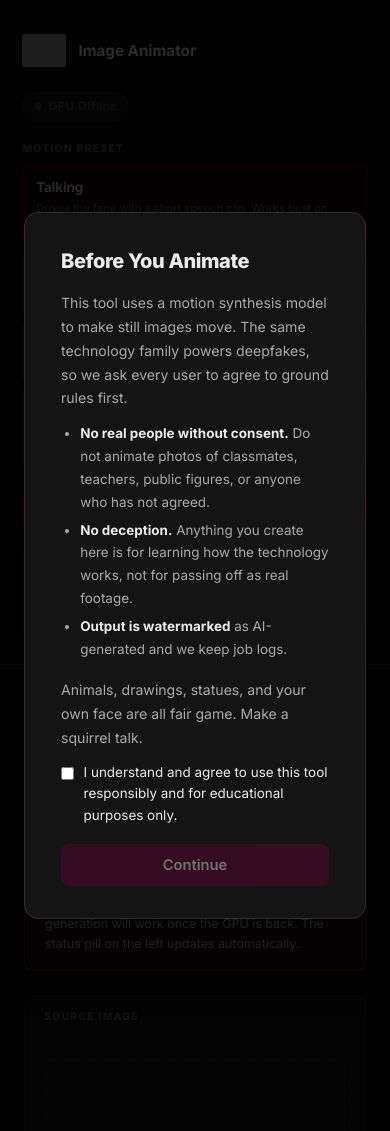
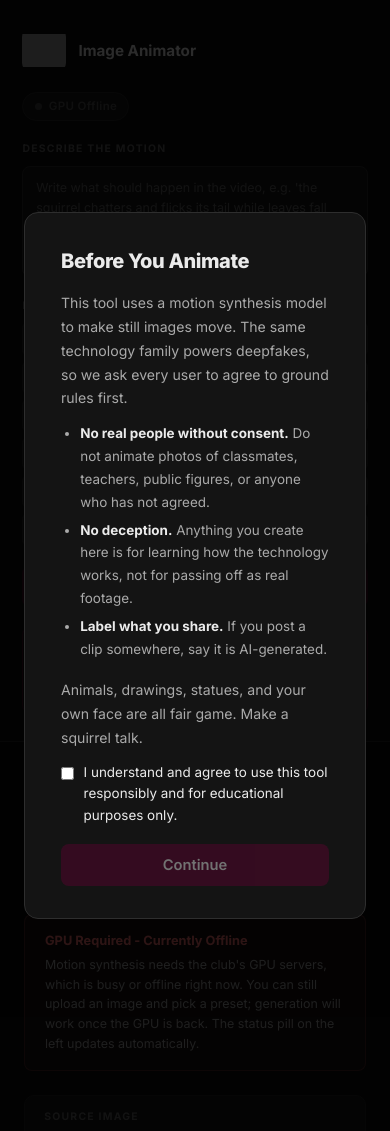
Before and after one commit to vgutgutia/image-animator, a Flask app: page / in a window 390 px wide. Run offline with Flask 3, Linux system fonts and the light colour scheme; grey boxes are pictures that could not be loaded.

Commit message:
GPU generation, feature upgrades, mobile support, copy scrub
Co-Authored-By: Claude Fable 5 <noreply@anthropic.com>

```diff
--- a/app.py
+++ b/app.py
@@ -1,9 +1,9 @@
 """
 Image Animator (educational)
-Brings a still image to life with a chosen motion preset using a
-first-order motion model running on the club's RTX 5080 worker.
-Built to teach how image-to-video synthesis works and why media
-literacy matters; the ethics gate in the UI is mandatory.
+Brings a still image to life from a text prompt using the LTX-Video
+image-to-video diffusion model running on the club's GPU servers.
+Built to teach how video synthesis works and why media literacy
+matters; the ethics gate in the UI is mandatory.
 """
 from flask import Flask, render_template, request, jsonify
 import requests as http
@@ -13,24 +13,26 @@ app.config["MAX_CONTENT_LENGTH"] = 12 * 1024 * 1024
 
 NECRON          = "http://100.72.210.90:15100"
 CONNECT_TIMEOUT = 4
-READ_TIMEOUT    = 300
+READ_TIMEOUT    = 420
 
-MOTIONS = [
-    {"id": "talk",  "name": "Talking",     "desc": "Drives the face with a short speech clip. Works best on front-facing portraits."},
-    {"id": "nod",   "name": "Nod and Look","desc": "Subtle head motion: a nod, a glance left and right."},
-    {"id": "smile", "name": "Smile",       "desc": "Animates a neutral expression into a smile and back."},
-    {"id": "pan",   "name": "Cinematic Pan","desc": "Classic documentary zoom and pan. Works on any image, not just faces."},
+PROMPT_IDEAS = [
+    "The squirrel turns its head and chatters, tail flicking",
+    "Gentle wind moves through the trees as clouds drift by",
+    "The statue slowly turns to look at the camera",
+    "Waves roll onto the beach in slow motion",
+    "The cat blinks and yawns, then settles back to sleep",
+    "Snow begins to fall softly over the scene",
 ]
 
 
 @app.route("/")
 def index():
-    return render_template("index.html", motions=MOTIONS)
+    return render_template("index.html", ideas=PROMPT_IDEAS)
 
 
 @app.route("/api/status")
 def status():
-    """Whether the GPU worker is reachable and advertises the animate task."""
+    """Whether the GPU worker is reachable."""
     try:
         r = http.get(f"{NECRON}/status", timeout=(CONNECT_TIMEOUT, 6))
         return jsonify({"available": r.ok})
@@ -42,9 +44,11 @@ def status():
 def animate():
     if "image" not in request.files:
         return jsonify({"error": "No image provided"}), 400
-    motion = request.form.get("motion", "pan")
-    if motion not in {m["id"] for m in MOTIONS}:
-        return jsonify({"error": "Unknown motion preset"}), 400
+    prompt = (request.form.get("prompt") or "").strip()
+    if not prompt:
+        return jsonify({"error": "Describe the motion you want first."}), 400
+    if len(prompt) > 400:
+        return jsonify({"error": "Prompt too long (max 400 characters)."}), 400
 
     file = request.files["image"]
     raw  = file.read()
@@ -52,14 +56,14 @@ def animate():
         resp = http.post(
             f"{NECRON}/animate",
             files={"image": (file.filename, raw, file.content_type)},
-            data={"motion": motion},
+            data={"prompt": prompt},
             timeout=(CONNECT_TIMEOUT, READ_TIMEOUT),
         )
         return (resp.content, resp.status_code,
                 {"Content-Type": resp.headers.get("Content-Type", "application/json")})
     except http.exceptions.RequestException:
         return jsonify({
-            "error": "The GPU worker is offline. Animation requires the club's RTX 5080 machine.",
+            "error": "The club's GPU servers are offline right now. Try again later.",
             "gpu_offline": True,
         }), 503
 
--- a/templates/index.html
+++ b/templates/index.html
@@ -28,6 +28,16 @@
     .gpu-status-pill .gt.busy{color:#fbbf24}
     @keyframes gpuGlow{0%,100%{opacity:1}50%{opacity:.35}}
 
+    .prompt-input{width:100%;background:var(--surface-2);border:1px solid var(--border-l);border-radius:8px;padding:.7rem .8rem;font-size:.85rem;font-family:inherit;color:var(--text);resize:vertical;outline:none;line-height:1.6;transition:border-color .15s}
+    .prompt-input:focus{border-color:var(--accent)}
+    .prompt-input::placeholder{color:var(--muted);font-size:.78rem}
+    .idea-list{display:flex;flex-direction:column;gap:.3rem}
+    .idea-chip{font-size:.73rem;color:var(--dim);padding:.45rem .65rem;background:var(--surface-2);border:1px solid var(--border);border-radius:6px;cursor:pointer;transition:all .15s;line-height:1.45}
+    .idea-chip:hover{color:var(--text);border-color:rgba(139,0,68,.4)}
+    .remove-img{position:absolute;top:.6rem;right:.6rem;width:28px;height:28px;border-radius:50%;background:rgba(0,0,0,.65);border:1px solid #3a3a3a;color:#ccc;font-size:1rem;line-height:1;cursor:pointer;display:flex;align-items:center;justify-content:center;transition:all .15s;z-index:2}
+    .remove-img:hover{background:rgba(139,0,68,.8);border-color:var(--accent)}
+    .dl-btn{display:inline-flex;align-items:center;gap:.4rem;margin-top:.7rem;padding:.45rem .9rem;background:var(--surface-2);border:1px solid var(--border-l);border-radius:7px;color:var(--dim);font-size:.78rem;font-weight:600;cursor:pointer;text-decoration:none;transition:all .15s}
+    .dl-btn:hover{color:var(--text);border-color:#3a3a3a}
     .motion-list{display:flex;flex-direction:column;gap:.4rem}
     .motion-opt{padding:.65rem .8rem;border-radius:8px;border:1px solid var(--border);background:var(--surface-2);cursor:pointer;transition:all .15s}
     .motion-opt:hover{border-color:#3a3a3a}
@@ -103,7 +113,7 @@
     <ul>
       <li><strong>No real people without consent.</strong> Do not animate photos of classmates, teachers, public figures, or anyone who has not agreed.</li>
       <li><strong>No deception.</strong> Anything you create here is for learning how the technology works, not for passing off as real footage.</li>
-      <li><strong>Output is watermarked</strong> as AI-generated and we keep job logs.</li>
+      <li><strong>Label what you share.</strong> If you post a clip somewhere, say it is AI-generated.</li>
     </ul>
     <p>Animals, drawings, statues, and your own face are all fair game. Make a squirrel talk.</p>
     <label class="modal-check">
@@ -124,13 +134,14 @@
     <div class="gpu-status-pill" id="gpuPill"><div class="gd" id="gpuDot"></div><span class="gt" id="gpuTxt">GPU...</span></div>
 
     <div>
-      <div class="section-label">Motion Preset</div>
-      <div class="motion-list">
-        {% for m in motions %}
-        <div class="motion-opt {% if loop.first %}selected{% endif %}" data-id="{{ m.id }}" onclick="selectMotion(this)">
-          <div class="motion-name">{{ m.name }}</div>
-          <div class="motion-desc">{{ m.desc }}</div>
-        </div>
+      <div class="section-label">Describe the Motion</div>
+      <textarea id="promptInput" class="prompt-input" rows="4" maxlength="400"
+                placeholder="Write what should happen in the video, e.g. 'the squirrel chatters and flicks its tail while leaves fall around it'"
+                oninput="updateBtn()"></textarea>
+      <div class="section-label" style="margin-top:.8rem">Ideas</div>
+      <div class="idea-list">
+        {% for idea in ideas %}
+        <div class="idea-chip" onclick="useIdea(this)">{{ idea }}</div>
         {% endfor %}
       </div>
     </div>
@@ -144,11 +155,11 @@
 
   <main class="main">
     <div class="main-title">Image Animator</div>
-    <div class="main-sub">First-order motion synthesis: give a still image a short life on the club's RTX 5080</div>
+    <div class="main-sub">Upload an image, type what should happen, and a video diffusion model renders it live on the club's GPUs</div>
 
     <div class="offline-note" id="offlineNote">
       <div class="offline-title">GPU Required - Currently Offline</div>
-      <div class="offline-sub">Motion synthesis needs the club's RTX 5080 compute server, which is busy or offline right now. You can still upload an image and pick a preset; generation will work once the GPU is back. The status pill on the left updates automatically.</div>
+      <div class="offline-sub">Motion synthesis needs the club's GPU servers, which is busy or offline right now. You can still upload an image and pick a preset; generation will work once the GPU is back. The status pill on the left updates automatically.</div>
     </div>
 
     <div class="work-grid">
@@ -161,6 +172,7 @@
             <div class="drop-sub">JPG or PNG, up to 12 MB. Portraits, pets, drawings, statues.</div>
           </div>
           <img id="previewImg" class="hidden" alt="preview"/>
+          <button class="remove-img hidden" id="removeImgBtn" onclick="removeImage()" title="Remove image">&#215;</button>
           <input type="file" id="fileInput" accept="image/jpeg,image/png" style="display:none" onchange="onFile(this.files[0])"/>
         </div>
       </div>
@@ -168,8 +180,11 @@
       <div class="panel">
         <div class="panel-head">Result</div>
         <div class="panel-body">
-          <div class="result-empty" id="resultEmpty">The generated clip appears here. Typical render time is 20 to 60 seconds on the RTX 5080.</div>
-          <video id="resultVideo" class="hidden" controls loop autoplay muted></video>
+          <div class="result-empty" id="resultEmpty">The generated clip appears here. Typical render time is 30 to 90 seconds on the club's GPUs.</div>
+          <div id="resultWrap" class="hidden" style="text-align:center">
+            <video id="resultVideo" controls loop autoplay muted></video>
+            <a class="dl-btn" id="downloadBtn" download="animation.mp4">Download clip</a>
+          </div>
         </div>
       </div>
     </div>
@@ -177,10 +192,10 @@
     <div class="guidelines">
       <div class="guidelines-title">How It Works and Why We Teach It</div>
       <ul>
-        <li><strong>The model.</strong> A first-order motion model learns keypoints and local transformations from a driving video, then warps your still image to follow the same motion, frame by frame.</li>
+        <li><strong>The model.</strong> LTX-Video, a latent diffusion transformer: it encodes your image, then denoises a whole block of video frames at once, guided by your text prompt.</li>
         <li><strong>Why students should build one.</strong> Synthetic media is not going away. Understanding the pipeline from the inside is the most reliable way to learn its tells: warped backgrounds, inconsistent lighting, texture shimmer.</li>
         <li><strong>Spotting fakes.</strong> Look at ears, teeth, and hair during fast motion. Keypoint models struggle with occlusion and fine texture, and that is exactly where artifacts hide.</li>
-        <li><strong>Our safeguards.</strong> Consent rule for real people, visible watermark on output, server-side job logging, and this guideline page on every visit.</li>
+        <li><strong>Our ground rules.</strong> Consent required for real people, no deceptive use, and this guideline stays on every visit.</li>
       </ul>
     </div>
   </main>
@@ -190,7 +205,6 @@
 'use strict';
 
 let currentFile = null;
-let selectedMotion = '{{ motions[0].id }}';
 
 // Ethics gate
 if (localStorage.getItem('spb_animator_ethics') === 'agreed') {
@@ -201,10 +215,9 @@ function acceptEthics() {
   document.getElementById('ethicsModal').style.display = 'none';
 }
 
-function selectMotion(el) {
-  document.querySelectorAll('.motion-opt').forEach(o => o.classList.remove('selected'));
-  el.classList.add('selected');
-  selectedMotion = el.dataset.id;
+function useIdea(el) {
+  document.getElementById('promptInput').value = el.textContent.trim();
+  updateBtn();
 }
 
 // Upload handling
@@ -223,34 +236,48 @@ function onFile(file) {
     const img = document.getElementById('previewImg');
     img.src = e.target.result;
     img.classList.remove('hidden');
+    document.getElementById('removeImgBtn').classList.remove('hidden');
   };
   reader.readAsDataURL(file);
   updateBtn();
 }
 
+function removeImage() {
+  currentFile = null;
+  document.getElementById('fileInput').value = '';
+  document.getElementById('previewImg').classList.add('hidden');
+  document.getElementById('removeImgBtn').classList.add('hidden');
+  dropZone.classList.remove('hidden');
+  updateBtn();
+}
+
 function updateBtn() {
-  document.getElementById('animateBtn').disabled = !currentFile;
+  const prompt = document.getElementById('promptInput').value.trim();
+  document.getElementById('animateBtn').disabled = !(currentFile && prompt.length >= 8);
 }
 
 async function animate() {
-  if (!currentFile) return;
+  const prompt = document.getElementById('promptInput').value.trim();
+  if (!currentFile || !prompt) return;
   const btn = document.getElementById('animateBtn');
   btn.disabled = true;
-  btn.innerHTML = '<span class="spinner"></span>Rendering...';
+  btn.innerHTML = '<span class="spinner"></span>Rendering on GPU...';
 
   const form = new FormData();
   form.append('image', currentFile);
-  form.append('motion', selectedMotion);
+  form.append('prompt', prompt);
 
   try {
     const res = await fetch('/api/animate', {method: 'POST', body: form});
-    if (res.headers.get('Content-Type') && res.headers.get('Content-Type').startsWith('video/')) {
+    const ctype = res.headers.get('Content-Type') || '';
+    if (res.ok && ctype.startsWith('video/')) {
       const blob = await res.blob();
       const url  = URL.createObjectURL(blob);
       document.getElementById('resultEmpty').classList.add('hidden');
+      document.getElementById('resultWrap').classList.remove('hidden');
       const vid = document.getElementById('resultVideo');
       vid.src = url;
-      vid.classList.remove('hidden');
+      document.getElementById('downloadBtn').href = url;
       document.getElementById('offlineNote').classList.remove('show');
     } else {
       const data = await res.json();
@@ -258,7 +285,7 @@ async function animate() {
       else alert(data.error || 'Animation failed.');
     }
   } catch (e) {
-    alert('Request failed. Try again.');
+    alert('Request failed or timed out. Try a shorter prompt or try again.');
   } finally {
     btn.disabled = false;
     btn.textContent = 'Animate';
```
Also changed, not shown: README.md.
